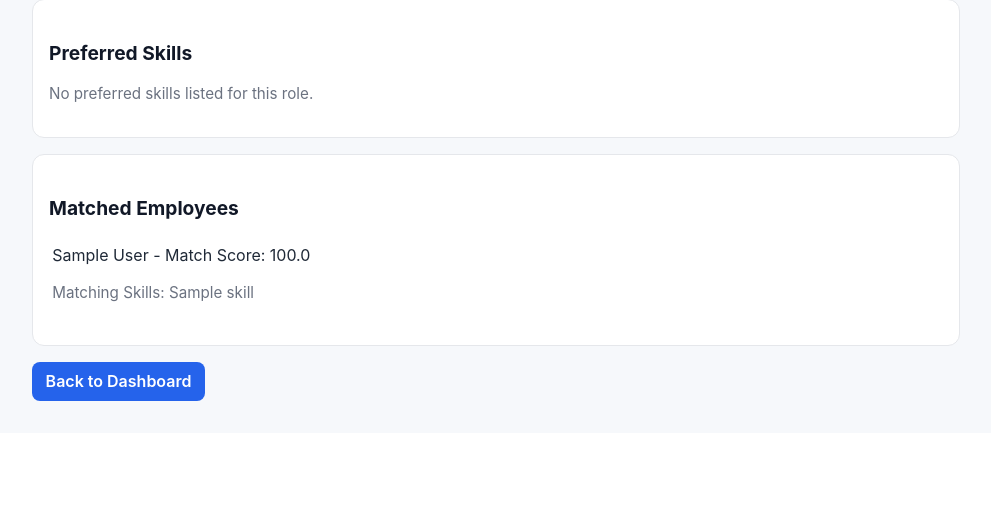
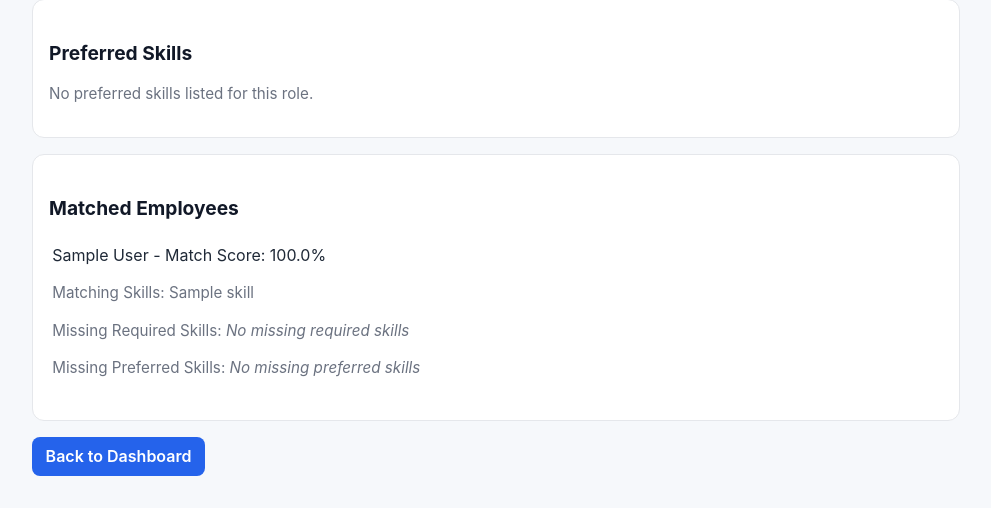
Before and after one commit to marmark88/HolisticMap, a Django app: page /role/1/ in a window 1280 px wide. Shown: the part 375-883 px from the top of the page, without its empty margins (144-1135 px from the left). Before the commit the page ends 776 px from the top, so only its background shows below. Run offline with Django 5.2, Linux system fonts and the light colour scheme; a user stored in the database is signed in; tables that the repository leaves empty hold one stand-in row (values such as "Sample post").

Commit message:
Added missing preferred and required skills for Executive/Employer view of Roles

```diff
--- a/holisticmap/templates/role_detail.html
+++ b/holisticmap/templates/role_detail.html
@@ -83,13 +83,29 @@
                 <ul>
                     {% for match in matches %}
                         <li>
-                            {{ match.employee.name }} - Match Score: {{ match.score }}
+                            {{ match.employee.name }} - Match Score: {{ match.score }}%
                             <p class="muted">
                                 Matching Skills:
                                 {% for skill in match.matching_skills %}
                                     {{ skill.name }}{% if not forloop.last %}, {% endif %}
                                 {% empty %}
                                     <em>No matching skills</em>
+                                {% endfor %}
+                            </p>
+                            <p class="muted">
+                                Missing Required Skills:
+                                {% for skill in match.missing_required_skills %}
+                                    {{ skill.name }}{% if not forloop.last %}, {% endif %}
+                                {% empty %}
+                                    <em>No missing required skills</em>
+                                {% endfor %}
+                            </p>
+                            <p class="muted">
+                                Missing Preferred Skills:
+                                {% for skill in match.missing_preferred_skills %}
+                                    {{ skill.name }}{% if not forloop.last %}, {% endif %}
+                                {% empty %}
+                                    <em>No missing preferred skills</em>
                                 {% endfor %}
                             </p>
                         </li>
```
